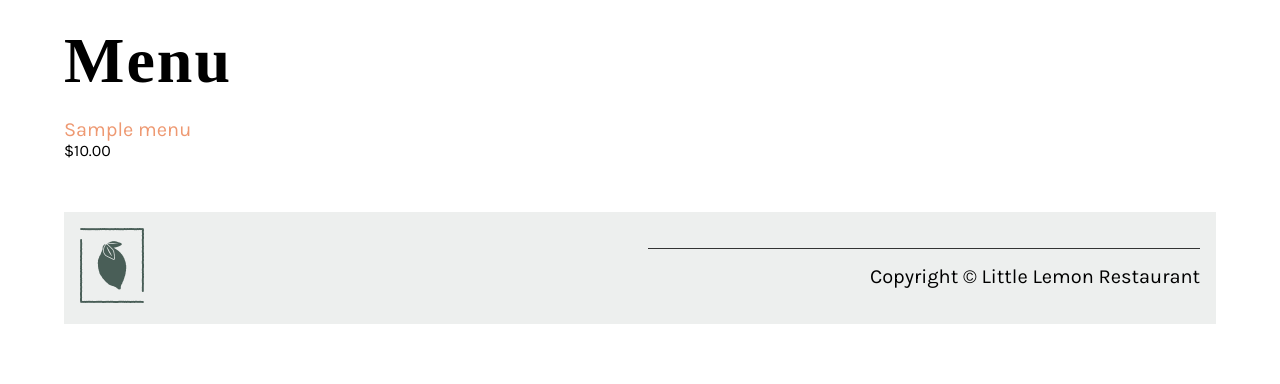
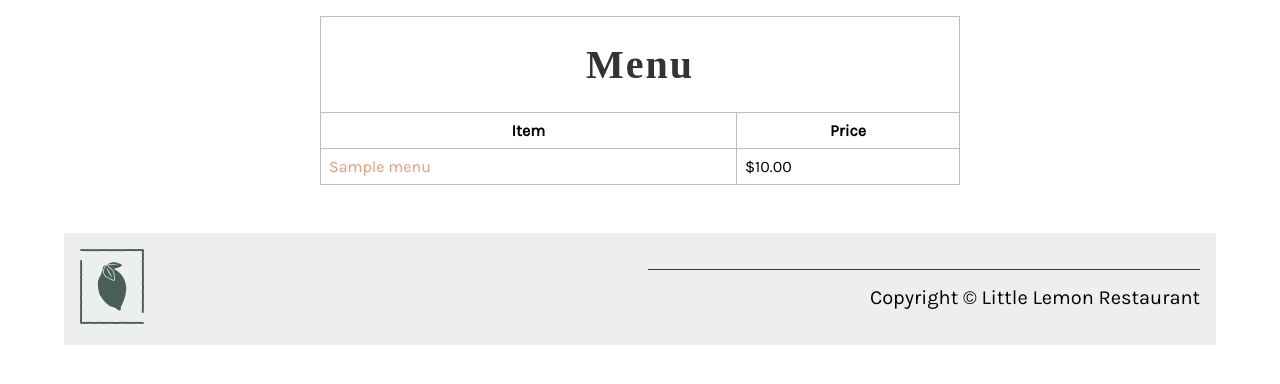
Before and after one commit to mohammed-smile/little-lemon-restaurant, a Django app: page /menu/ in a window 1280 px wide. Shown: the part 244-628 px from the top of the page. Run offline with Django 4.2, Linux system fonts and the light colour scheme; tables that the repository leaves empty hold one stand-in row (values such as "Sample post"); some web fonts are replaced.

Commit message:
feat: display menu page as a table

```diff
--- a/restaurant/static/css/style.css
+++ b/restaurant/static/css/style.css
@@ -235,6 +235,19 @@ footer p {
     font-size: 1rem;
 }
 
+.menu-table {
+    width: 50vw;
+    border-collapse: collapse;
+    border: 1px solid #bbc;
+    margin: 1rem auto;
+    padding: 1rem;
+}
+
+.menu-table th, .menu-table td {
+    border: 1px solid #bbc;
+    padding: 0.5rem;
+}
+
 @media (max-width: 800px) {
     section {
         flex-direction: column;
--- a/restaurant/templates/menu.html
+++ b/restaurant/templates/menu.html
@@ -1,20 +1,34 @@
 {% extends 'base.html' %}
 {% load static %}
 {% block content %}
-<h1>Menu</h1>
 <div class="column">
+    <table class="menu-table">
+        <thead>
+            <tr>
+                <th colspan="2"><h2>Menu</h2></th>
+            </tr>
+            <tr>
+                <th>Item</th>
+                <th>Price</th>
+            </tr>
+        </thead>
+        <tbody>
             {% for item in menu %}
-    <p>
+            <tr>
+                <td>
                     <a href="{% url 'menu_item' item.pk %}">
                         {{ item.name }}
                     </a>
+                </td>
+                <td>
                     <span class="menu-price">
                         ${{ item.price }}.00
                     </span>
-    </p>
-    {% empty %}
-    <p>The menu is currently empty</p>
+                </td>
+            </tr>
             {% endfor %}
+        </tbody>
+    </table>
 </div>
 <!--End col-->
 {% endblock %}
```
Lines whose indentation alone changed are shown as unchanged.
